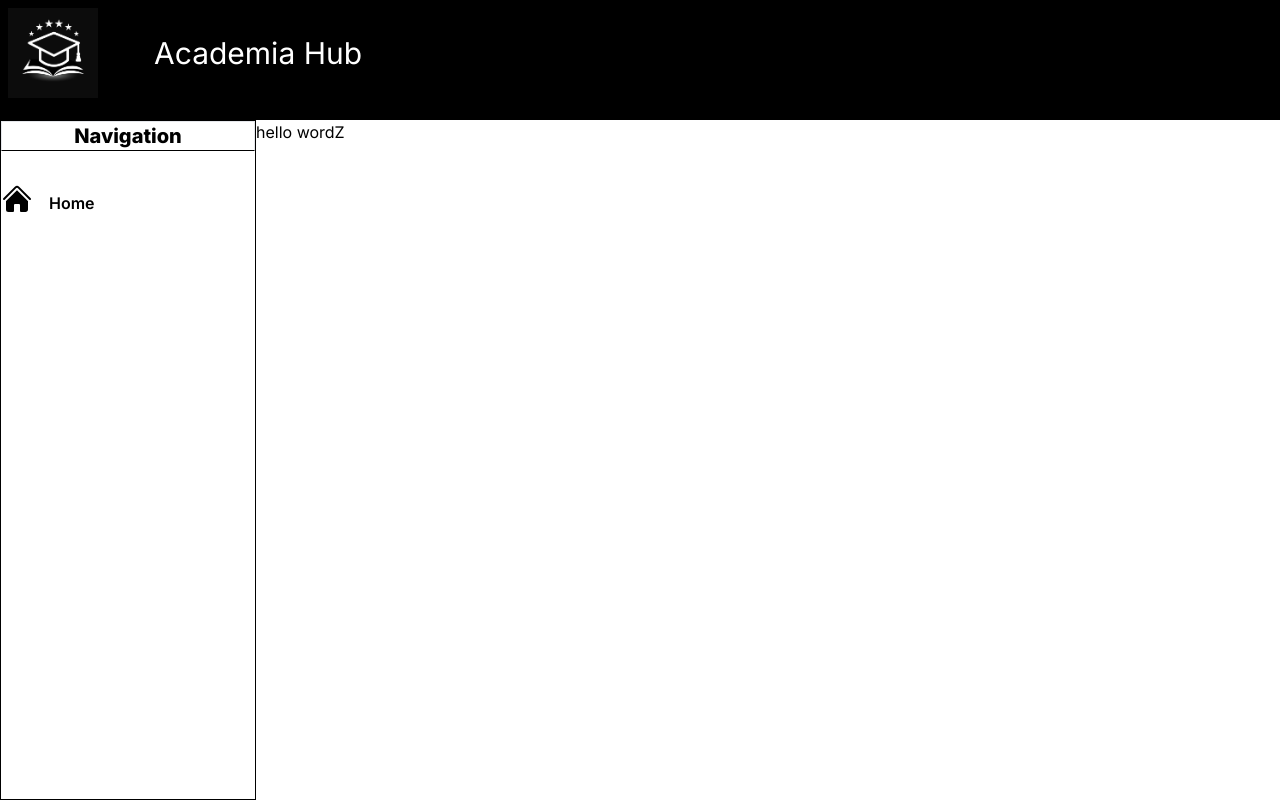
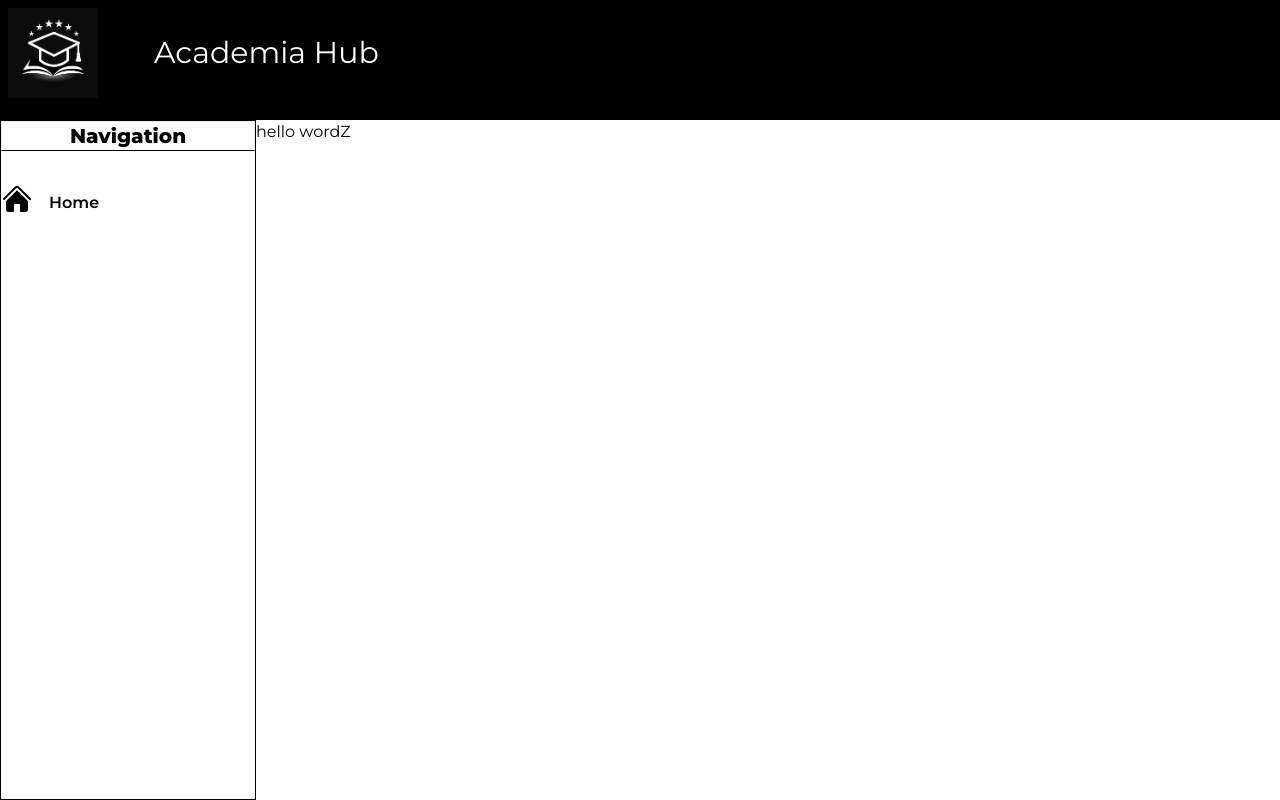
Before and after one commit to Munazar-99/AcademiaHub, a Next.js app: page / in a window 1280 px wide. Built offline with nearby package versions, Linux system fonts and the light colour scheme.

Commit message:
switch the font of the app to Montserrat

```diff
--- a/app/layout.tsx
+++ b/app/layout.tsx
@@ -1,10 +1,10 @@
 import Header from "@/components/Header";
 import "./globals.css";
 import type { Metadata } from "next";
-import { Inter } from "next/font/google";
+import { Montserrat } from "next/font/google";
 import Navbar from "@/components/Navbar";
 
-const inter = Inter({ subsets: ["latin"] });
+const montserrat = Montserrat({ subsets: ["latin"] });
 
 export const metadata: Metadata = {
   title: "Create Next App",
@@ -18,7 +18,7 @@
 }) {
   return (
     <html lang="en">
-      <body className={inter.className}>
+      <body className={montserrat.className}>
         <Header />
         <Navbar/>
         {children}
```
